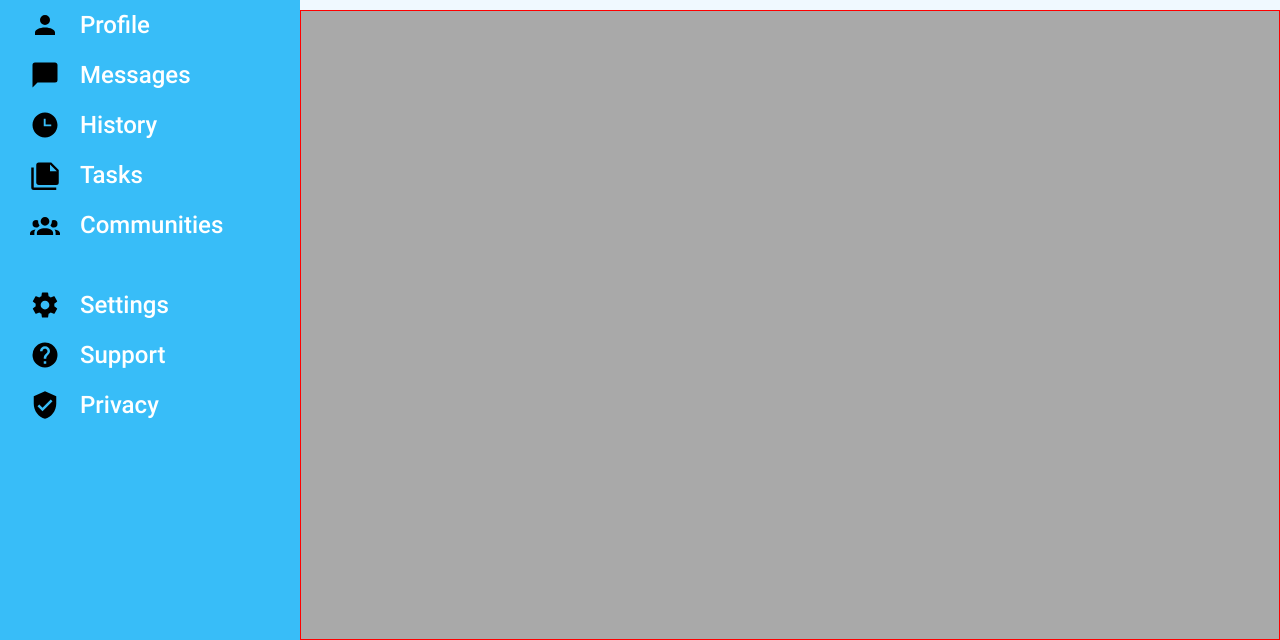
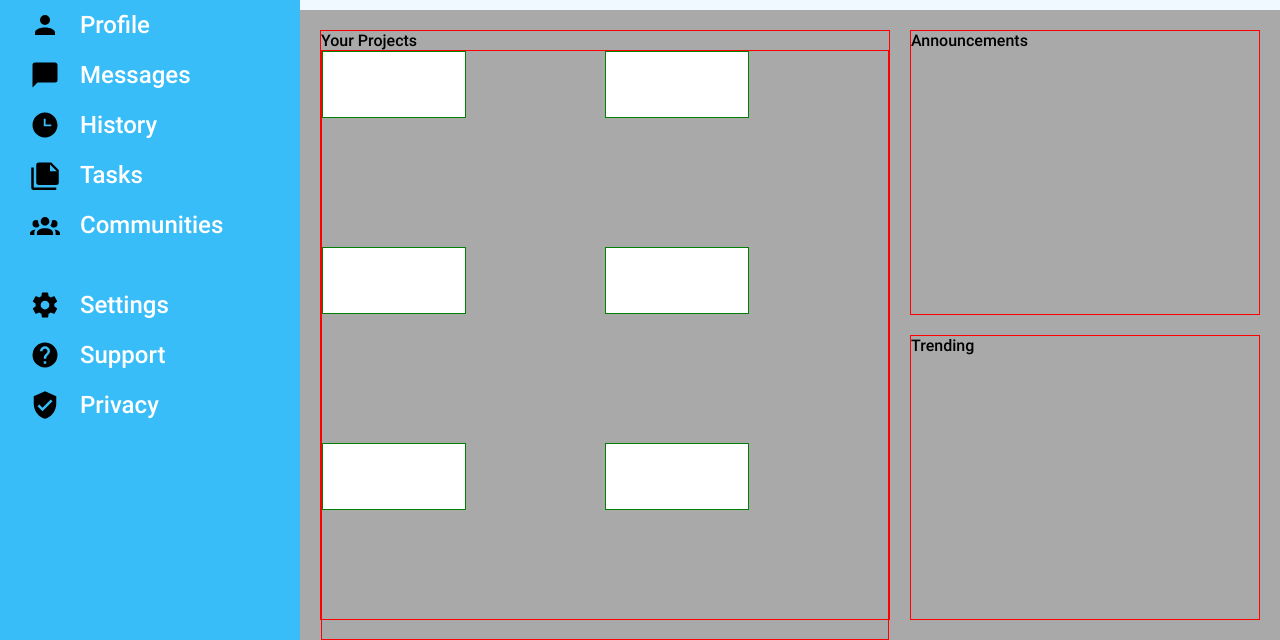
Before and after one commit to rahimnasir/admin-dashboard, a plain HTML site: page index.html in a window 1280 px wide. Shown: the part 160-800 px from the top of the page. Drawn offline with Linux system fonts and the light colour scheme.

Commit message:
Create website infrastructure

```diff
--- a/index.html
+++ b/index.html
@@ -63,7 +63,19 @@
         </div>
     </div>
     <div class="content">
-
+        <div class="projects">
+            <p>Your Projects</p>
+            <div>
+                <div class="project-card"></div>
+                <div class="project-card"></div>
+                <div class="project-card"></div>
+                <div class="project-card"></div>
+                <div class="project-card"></div>
+                <div class="project-card"></div>
+            </div>
+        </div>
+        <div class="announcements">Announcements</div>
+        <div class="trending">Trending</div>
     </div>
 </body>
 </html>
--- a/styles.css
+++ b/styles.css
@@ -35,9 +35,6 @@ body{
     grid-column-end: 5;
     grid-row-start: 2;
     grid-row-end: 6;
-}
-.content{
-    border: 1px solid red;
 }
 .title{
     font-size: 2em;
@@ -159,3 +156,35 @@ button{
 .text-user{
     font-size: 1.5em;
 }
+
+.content{
+    display: grid;
+    grid-template-columns: 1fr 350px;
+    grid-template-rows: repeat(2,1fr);
+    gap: 20px;
+    padding: 20px;
+}
+.content div{
+    border: 1px solid red;
+}
+
+.projects{
+    grid-column-start: 1;
+    grid-row-start: 1;
+    grid-row-end: 3;
+
+}
+
+.projects div{
+    display: grid;
+    grid-template-columns: repeat(2,1fr);
+    grid-template-rows: repeat(3,1fr);
+    height: 100%;
+}
+
+.projects div .project-card{
+    background-color: white;
+    width: 50%;
+    height: 33%;
+    border: 1px solid green;
+}
```
